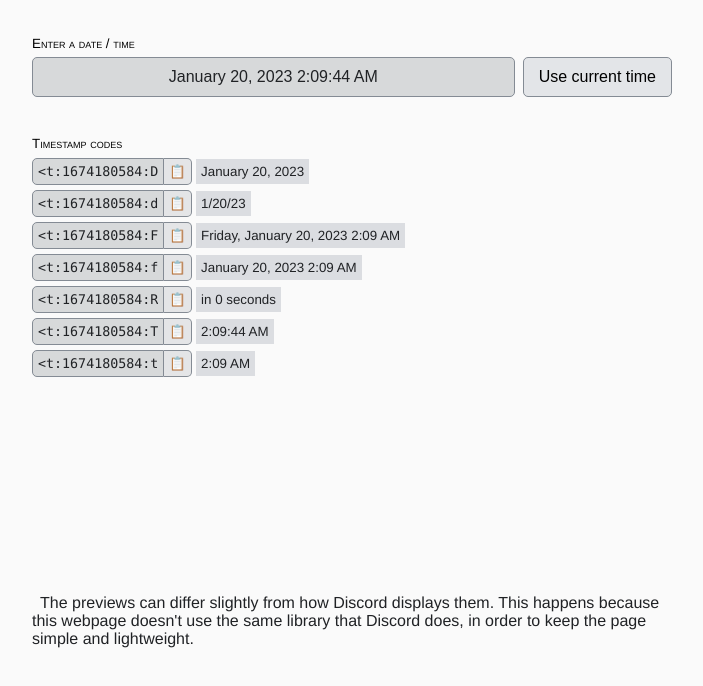
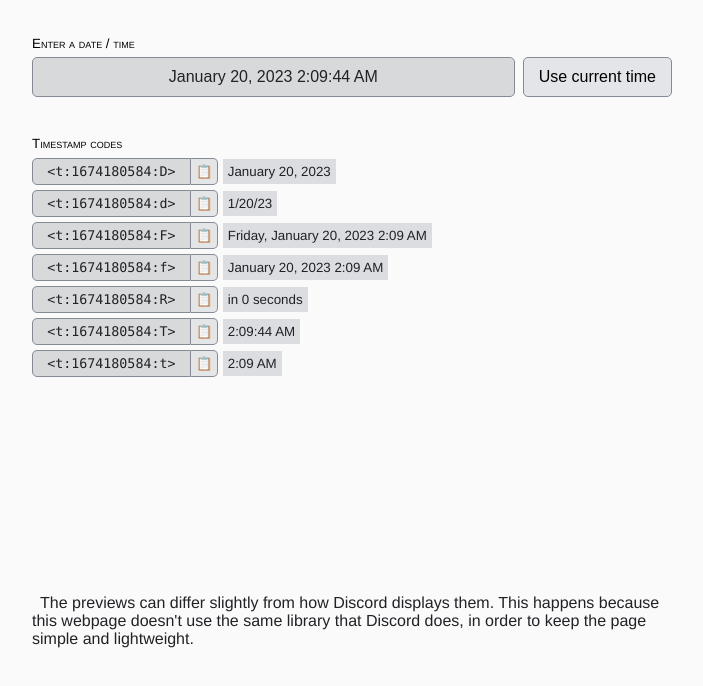
Before and after one commit to gamesaucer/DiscordTimestamps, a plain HTML site: page index.html in a window 1280 px wide. Shown: the part 88-774 px from the top of the page, without its empty margins (288-991 px from the left). Drawn offline with Linux system fonts and the light colour scheme.

Commit message:
Update main.css

```diff
--- a/main.css
+++ b/main.css
@@ -104,7 +104,7 @@ body {
   border-radius: 5px 0 0 5px;
   font-family: Consolas, 'Courier New', Courier, monospace;
   font-size: 10pt;
-  width: 9em;
+  width: 11em;
   text-align: center;
 }
 
```
